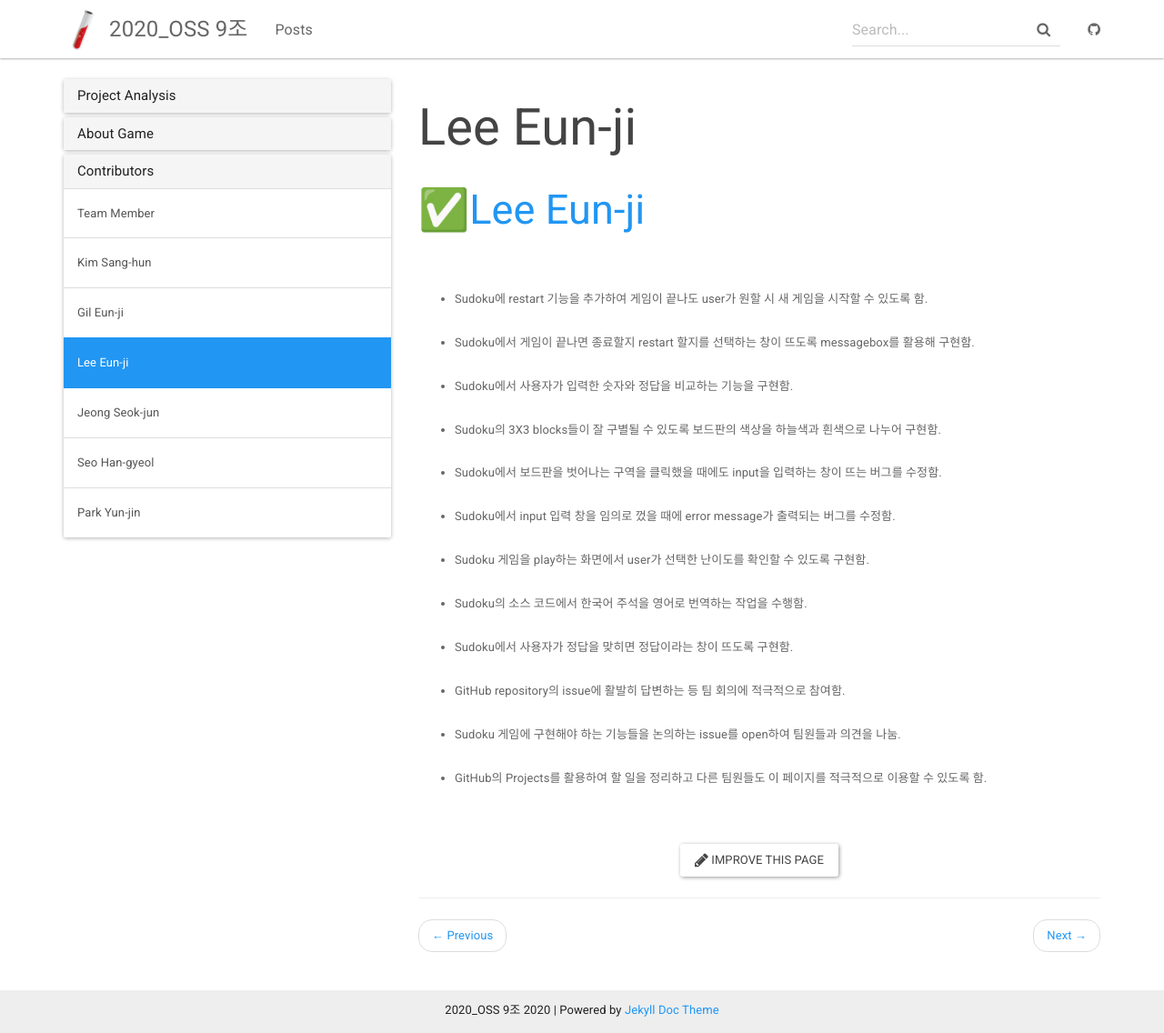
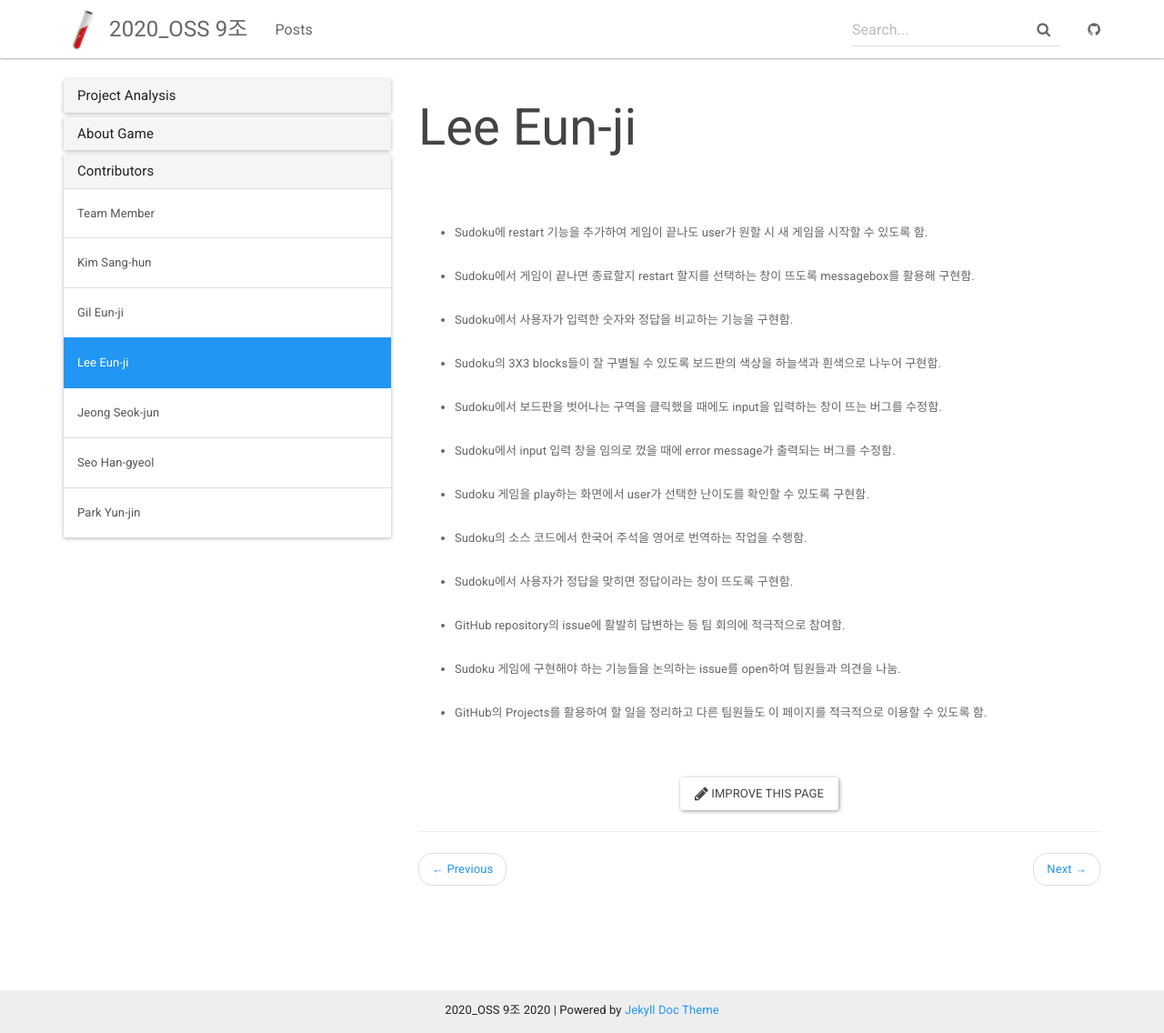
Before and after one commit to doolim98/2020-2-OSS-9, a Jekyll site: the page built from _docs/Teamrole/leeeunji_role.md, in a window 1280 px wide and 1136 px high. Shown: the whole window at 91% size. Built offline with Jekyll 4.4.1, drawn with Linux system fonts in a browser that asks for light colours.

Commit message:
Update leeeunji_role.md

```diff
--- a/_docs/Teamrole/leeeunji_role.md
+++ b/_docs/Teamrole/leeeunji_role.md
@@ -2,7 +2,7 @@
 title: Lee Eun-ji
 permalink: /docs/leeeunji_role/
 ---
-## &#9989;[Lee Eun-ji](https://github.com/eunji0123)<br><br>
+<br><br>
 - Sudoku에 restart 기능을 추가하여 게임이 끝나도 user가 원할 시 새 게임을 시작할 수 있도록 함.<br><br>
 - Sudoku에서 게임이 끝나면 종료할지 restart 할지를 선택하는 창이 뜨도록 messagebox를 활용해 구현함.<br><br>
 - Sudoku에서 사용자가 입력한 숫자와 정답을 비교하는 기능을 구현함.<br><br>
```
